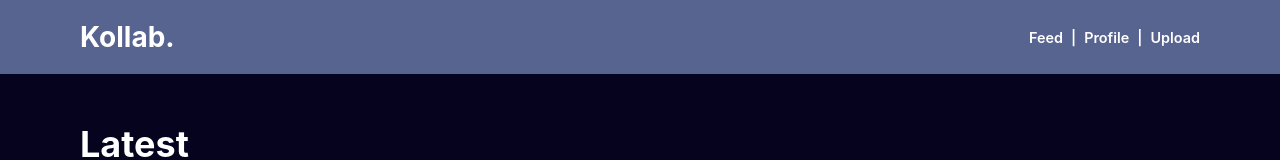
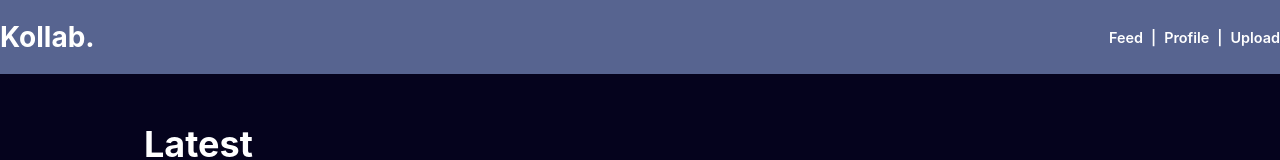
Before and after one commit to yakiv-k/kollab, a React (Create React App) app in the folder client/: page /tracks in a window 1280 px wide. Shown: the top 160 px of the page. Built offline with nearby package versions, Linux system fonts and the light colour scheme; no server answers.

Commit message:
Added Tracksfeed desktop styles

```diff
--- a/client/src/components/Header/Header.scss
+++ b/client/src/components/Header/Header.scss
@@ -3,14 +3,24 @@
 .header {
   background-color: #576490;
   color: #fff;
-  padding: 1rem;
-  @include tablet {
-    padding: 1.25rem 5rem;
+  // padding: 1rem;
+  // @include tablet {
+  //   padding: 1.25rem 5rem;
+  // }
+  @include desktop {
+    margin: 0 auto;
+    width: 100%;
+    padding: 0;
   }
 }
 .nav {
   display: flex;
   justify-content: space-between;
+  @include desktop {
+    max-width: 98rem;
+    margin: 0 auto;
+    padding: 1.25rem 0;
+  }
   &__title {
     margin: 0;
     font-size: 1.25rem;
--- a/client/src/components/Profile/Profile.js
+++ b/client/src/components/Profile/Profile.js
@@ -33,7 +33,7 @@ function Profile (
 
                 {likedTracks.map((track) => {
                   return (
-                    <div className="liked__card card" >
+                    <div className="liked__card card" key={track.id}>
                       <div className="card__content">
                         <div className="card__info">
                           <img className="card__image" alt="user avatar" src={track.image_url}></img>
--- a/client/src/components/Tracks/TracksFeed/TracksFeed.scss
+++ b/client/src/components/Tracks/TracksFeed/TracksFeed.scss
@@ -5,6 +5,11 @@
   min-height: 100vh;
   @include tablet {
     padding: 3rem 5rem;
+  }
+  @include desktop {
+    padding: 3rem 9rem;
+    max-width: 80rem;
+    margin: 0 auto;
   }
   &__title {
     color: #fff;
@@ -28,6 +33,10 @@
   @include tablet {
     margin-bottom: 2.5rem;
     padding: 3rem 2.25rem 1.5rem 2.25rem;
+  }
+  @include desktop {
+    margin-bottom: 3.5rem;
+
   }
   &:hover {
     transition: 0.25s;
@@ -65,6 +74,9 @@
     @include tablet {
       padding-top: 2.5rem;
     }
+    @include desktop {
+      padding-top: 3rem;
+    }
   }
   &__title {
     margin: 0;
--- a/client/src/components/Upload/Upload.js
+++ b/client/src/components/Upload/Upload.js
@@ -60,18 +60,18 @@ class Upload extends Component {
       formData.append("stems", file);
     });
 
-    // const token = sessionStorage.getItem("token");
+    const token = sessionStorage.getItem("token");
 
     axios
       .post(
         "http://localhost:8080/tracks",
         formData,
         {
+          headers: { Authorization: `Bearer ${token}` },
+        },
+        {
           header: { "Content-Type": "multipart/form-data" },
         }
-        // {
-        //   headers: { Authorization: `Bearer ${token}` },
-        // }
       )
       .catch((err) => {
         console.log(err);
--- a/client/src/components/Waveform/Waveform.js
+++ b/client/src/components/Waveform/Waveform.js
@@ -7,7 +7,7 @@ import "./Waveform.scss";
 
 const formWaveSurferOptions = (ref) => ({
   container: ref,
-  waveColor: "#E1E1E1",
+  waveColor: "#AFAFAF",
   progressColor: "#576490",
   cursorColor: "#576490",
   barWidth: 1,
--- a/client/src/pages/TracksPage/TracksPage.scss
+++ b/client/src/pages/TracksPage/TracksPage.scss
@@ -1,4 +1,9 @@
+@use "../../styles/partials/mixins" as *;
+
 .tracks {
     background: linear-gradient(to bottom, #05031D 55%, #C0AAD3 100%);
     width: 100%;
+    @include desktop {
+        background: linear-gradient(to bottom, #05031D 21%, #C0AAD3 100%);
+    }
 }
```
